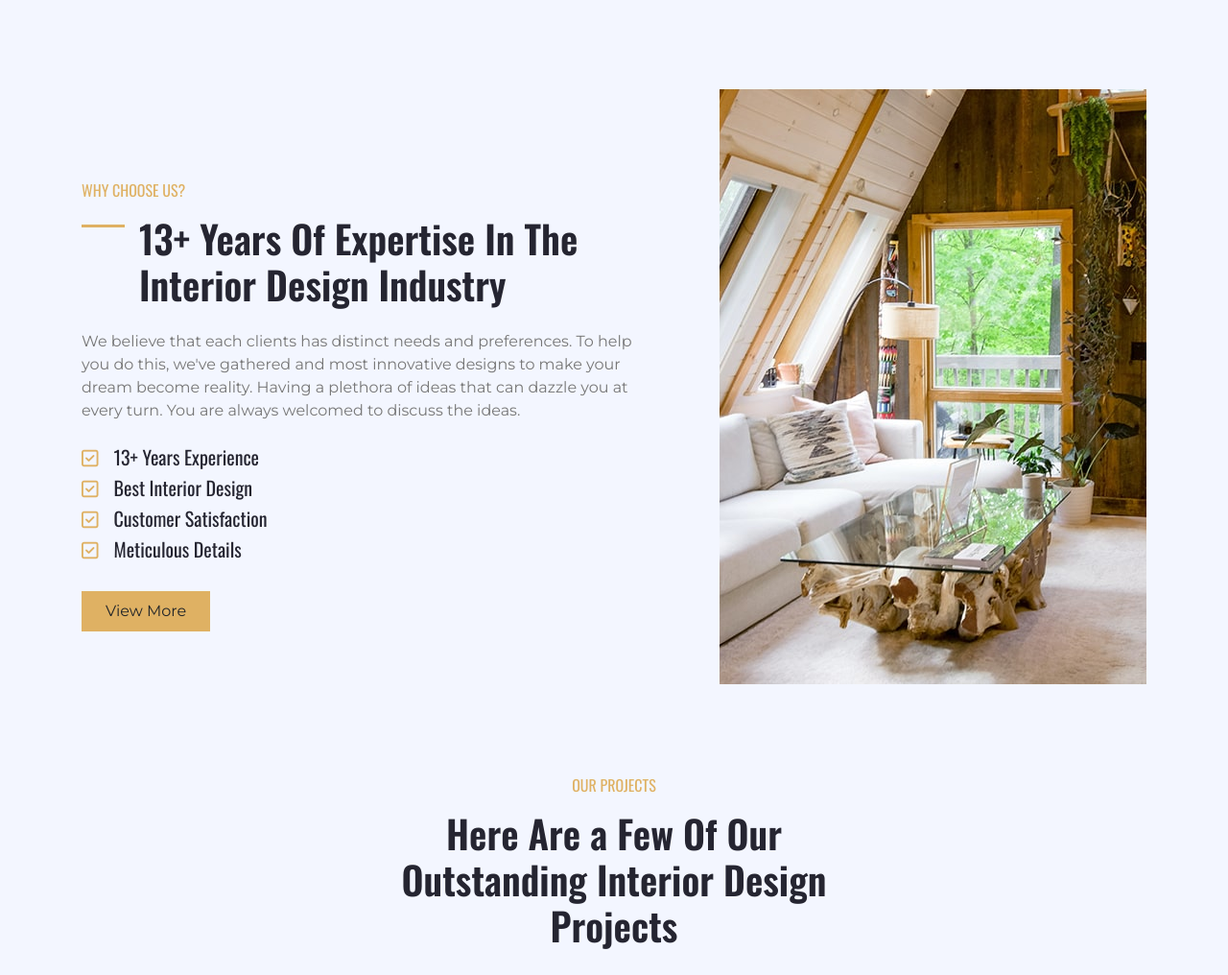
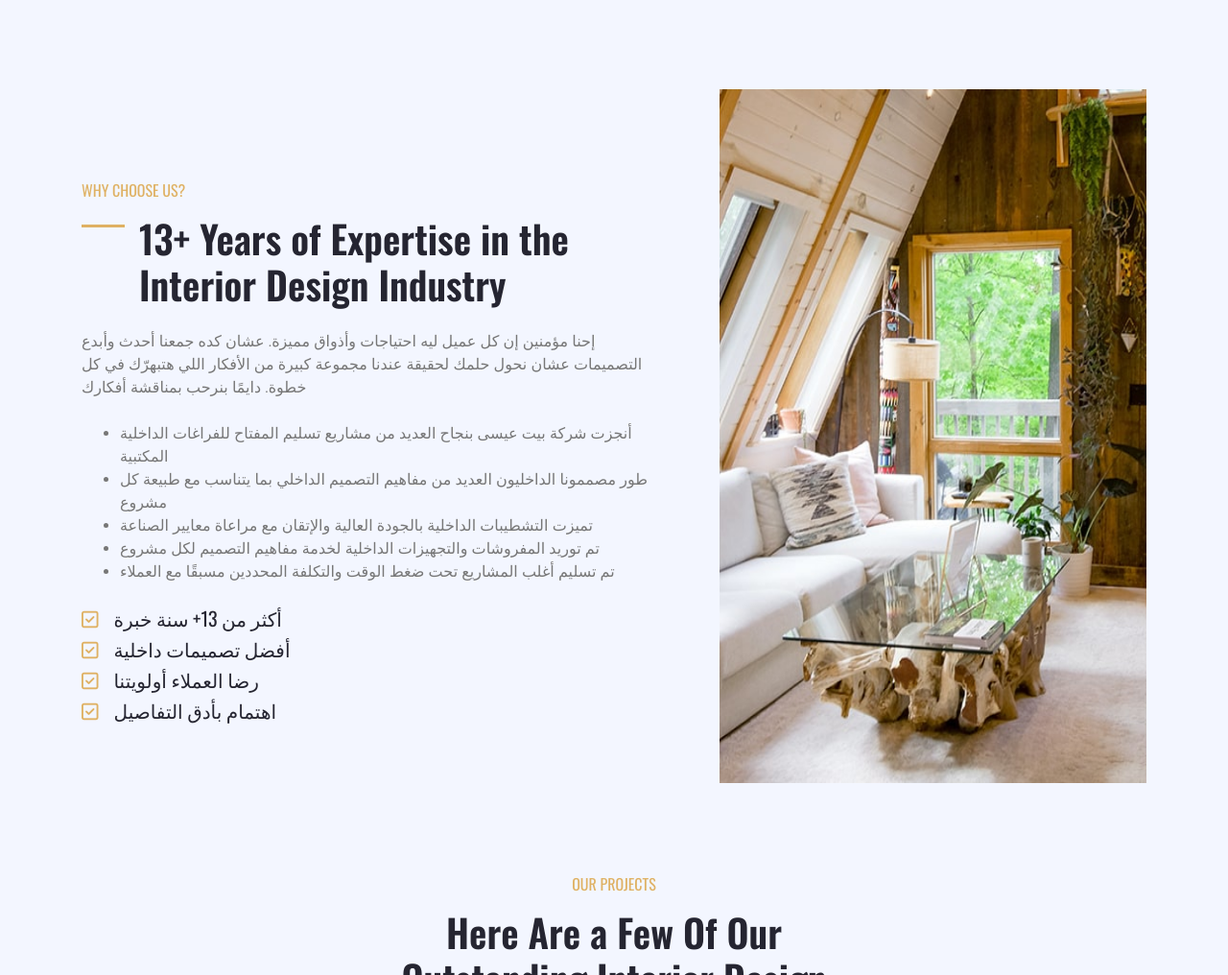
Before and after one commit to Mohammed-abdulaziz-eisa/eissa-house-Interior-Design-Website, a plain HTML site: page index.html in a window 1280 px wide. Shown: the part 2575-3591 px from the top of the page at 96% size. Drawn offline with nearby package versions, Linux system fonts and the light colour scheme.

Commit message:
update readme

```diff
--- a/index.html
+++ b/index.html
@@ -500,31 +500,51 @@
     <!-- Services End -->
 
 
-    <!-- Features Start -->
+<!-- Features Section Start -->
 <div class="container-fluid bg-light">
     <div class="container">
         <div class="row">
+            <!-- Text Content -->
             <div class="col-lg-7 mt-5 py-5 pr-lg-5">
                 <h6 class="text-primary font-weight-normal text-uppercase mb-3">Why Choose Us?</h6>
-                    <h1 class="mb-4 section-title">13+ Years Of Expertise In The Interior Design Industry</h1>
-                    <p class="mb-4">We believe that each clients has distinct needs and preferences. To help you do this, we've gathered and most innovative designs to make your dream become reality. Having a plethora of ideas that can dazzle you at every turn. You are always welcomed to discuss the ideas. </p>
-                    <ul class="list-inline">
-                        <li><h5><i class="far fa-check-square text-primary mr-3"></i>13+ Years Experience</h5></li>
-                        <li><h5><i class="far fa-check-square text-primary mr-3"></i>Best Interior Design</h5></li>
-                        <li><h5><i class="far fa-check-square text-primary mr-3"></i>Customer Satisfaction</h5></li>
-                        <li><h5><i class="far fa-check-square text-primary mr-3"></i>Meticulous Details</h5></li>
+                <h1 class="mb-4 section-title">13+ Years of Expertise in the Interior Design Industry</h1>
+                <p class="mb-4">
+                    إحنا مؤمنين إن كل عميل ليه احتياجات وأذواق مميزة. عشان كده جمعنا أحدث وأبدع التصميمات عشان نحول حلمك لحقيقة
+                    عندنا مجموعة كبيرة من الأفكار اللي هتبهرّك في كل خطوة. دايمًا بنرحب بمناقشة أفكارك
+                </p>
+                <ul class="mb-4">
+                    <li>أنجزت شركة بيت عيسى بنجاح العديد من مشاريع تسليم المفتاح للفراغات الداخلية المكتبية</li>
+                    <li>طور مصممونا الداخليون العديد من مفاهيم التصميم الداخلي بما يتناسب مع طبيعة كل مشروع</li>
+                    <li>تميزت التشطيبات الداخلية بالجودة العالية والإتقان مع مراعاة معايير الصناعة</li>
+                    <li>تم توريد المفروشات والتجهيزات الداخلية لخدمة مفاهيم التصميم لكل مشروع</li>
+                    <li>تم تسليم أغلب المشاريع تحت ضغط الوقت والتكلفة المحددين مسبقًا مع العملاء</li>
                 </ul>
-                    <a href="" class="btn btn-primary mt-3 py-2 px-4">View More</a>
+                <ul class="list-unstyled">
+                    <li class="mb-2">
+                        <h5><i class="far fa-check-square text-primary mr-3"></i>أكثر من 13+ سنة خبرة</h5>
+                    </li>
+                    <li class="mb-2">
+                        <h5><i class="far fa-check-square text-primary mr-3"></i>أفضل تصميمات داخلية</h5>
+                    </li>
+                    <li class="mb-2">
+                        <h5><i class="far fa-check-square text-primary mr-3"></i>رضا العملاء أولويتنا</h5>
+                    </li>
+                    <li class="mb-2">
+                        <h5><i class="far fa-check-square text-primary mr-3"></i>اهتمام بأدق التفاصيل</h5>
+                    </li>
+                </ul>
             </div>
+
+            <!-- Image Content -->
             <div class="col-lg-5">
                 <div class="d-flex flex-column align-items-center justify-content-center h-100 overflow-hidden">
-                        <img class="h-100" src="img/feature.jpg" alt="">
+                    <img class="img-fluid h-100" src="img/feature.jpg" alt="Interior Design Feature Image">
                 </div>
             </div>
         </div>
     </div>
 </div>
-    <!-- Features End -->
+<!-- Features Section End -->
 
 
     <!-- Projects Start -->
```
Also changed, not shown: service.html (+16 -3 lines), 1 other file. Lines whose indentation alone changed are shown as unchanged.
